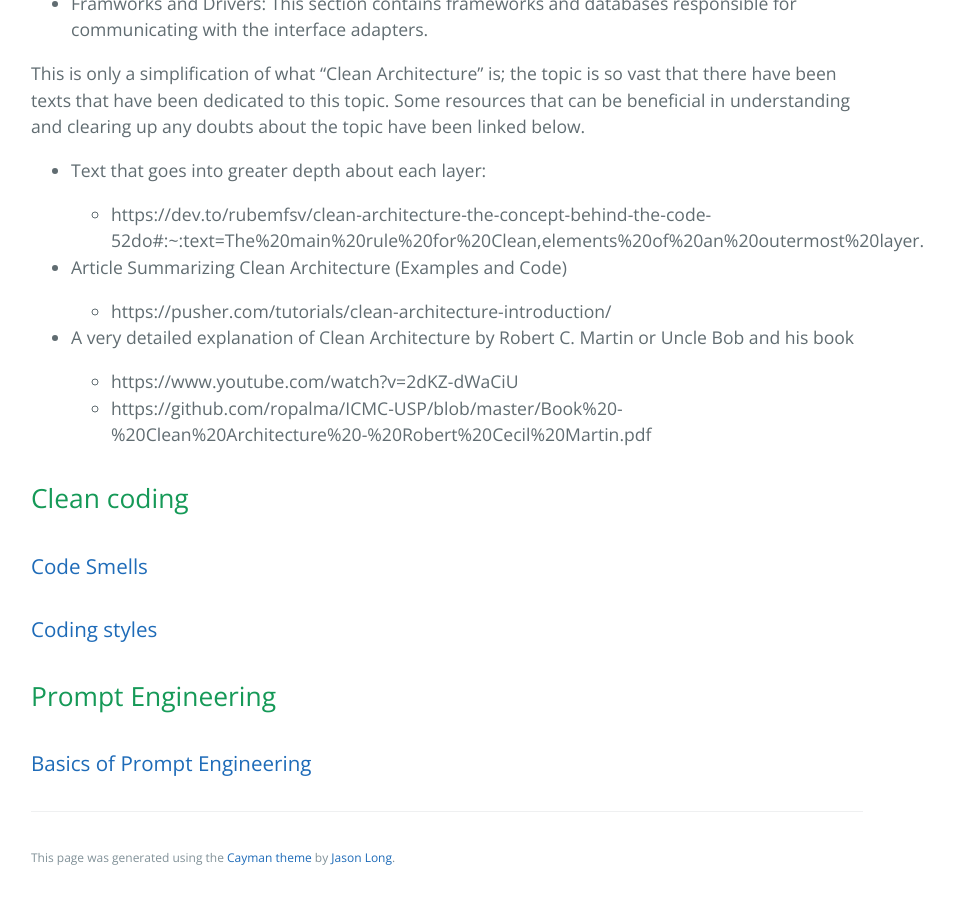
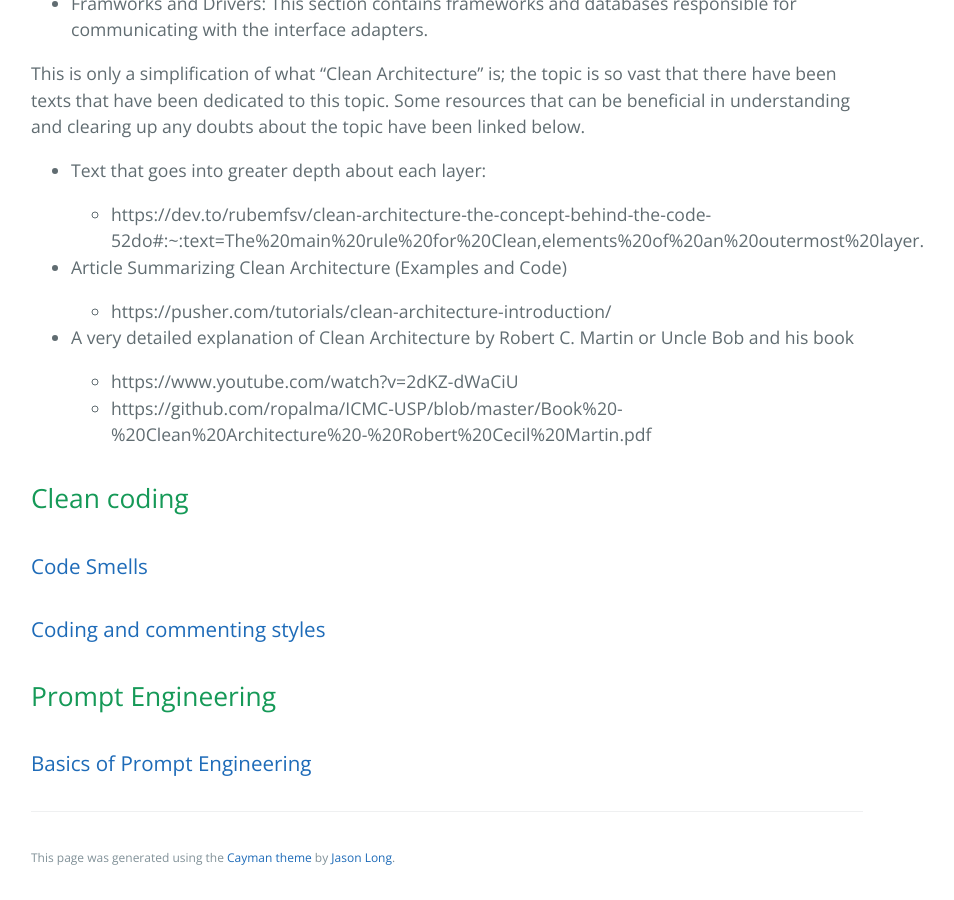
Before and after one commit to learning-software-engineering/learning-software-engineering.github.io, a Jekyll site: the page built from Topics/Development_Process.md, in a window 1280 px wide and 900 px high, scrolled down 3666 px. Shown: the whole window, without its empty margins (193-1147 px from the left). Built offline with Jekyll 4.4.1, drawn with Linux system fonts in a browser that asks for light colours; our own code applies the rules of GitHub Pages for plain Markdown files.

Commit message:
Update Development_Process.md

```diff
--- a/Topics/Development_Process.md
+++ b/Topics/Development_Process.md
@@ -95,7 +95,7 @@ This is only a simplification of what "Clean Architecture" is; the topic is so v
 
 ## Clean coding
 ### [Code Smells](./Development_Process/Code_Smells.md)
-### [Coding styles](./Development_Process/clean_coding_styling.md)
+### [Coding and commenting styles](./Development_Process/clean_coding_styling.md)
 
 ## Prompt Engineering
 ### [Basics of Prompt Engineering](./Development_Process/Prompt_Engineering.md)
```
